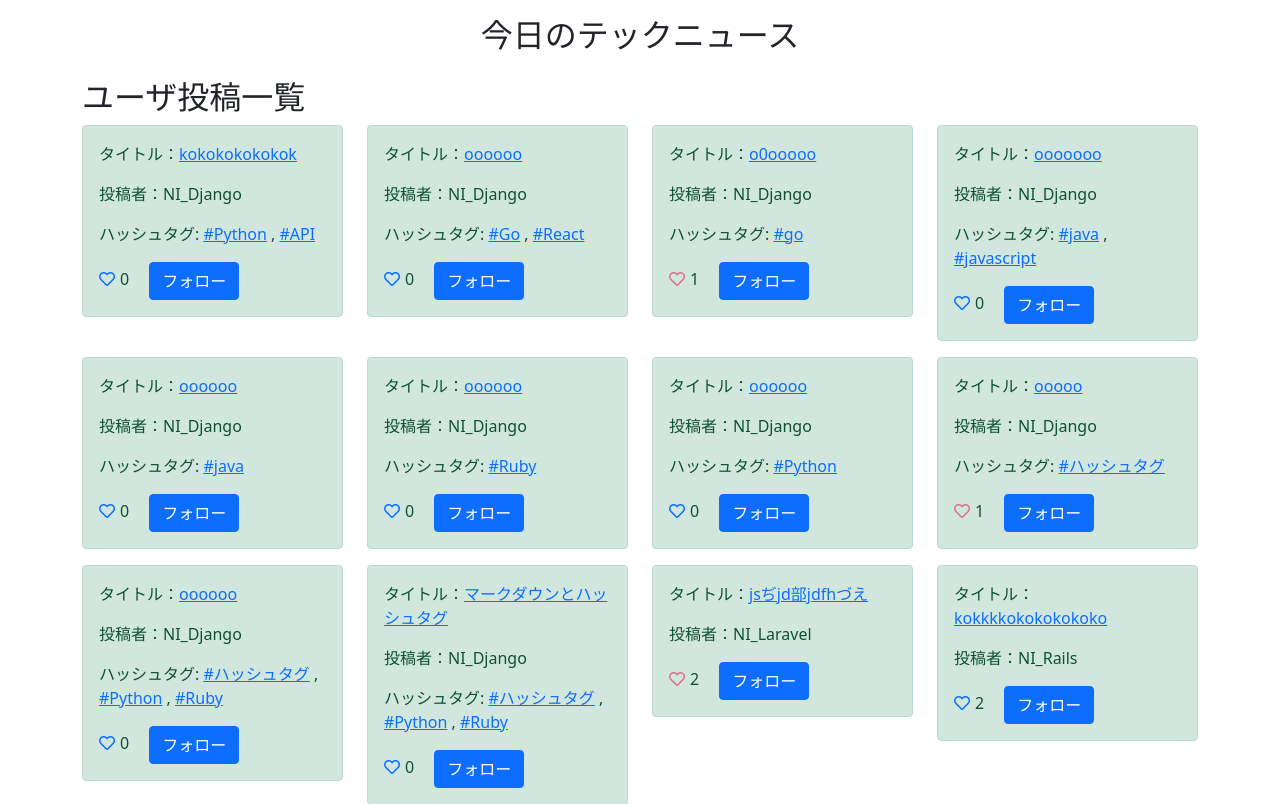
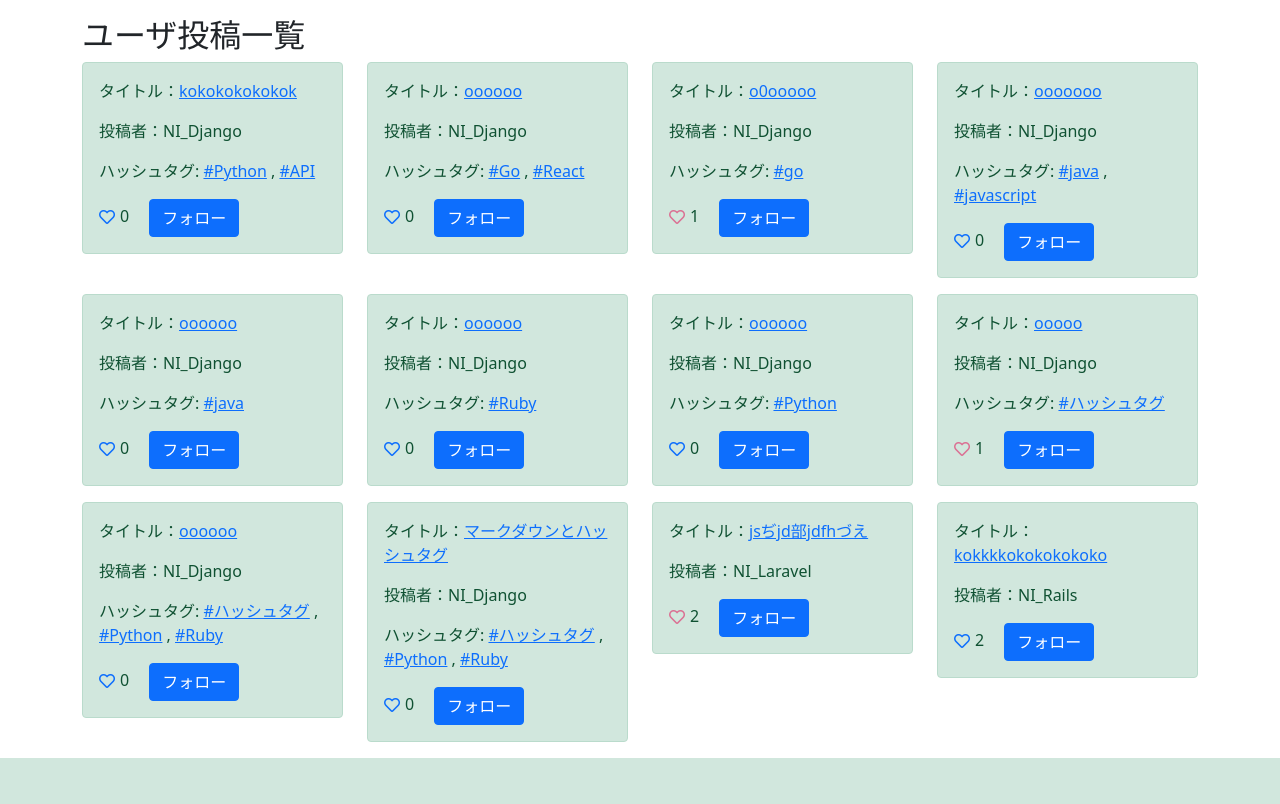
Before and after one commit to NAOHIROITO2178/Django_Web_Application, a Django app: page / in a window 1280 px wide. Shown: the part 58-862 px from the top of the page. After the commit the page ends 816 px from the top, so only its background shows below. Run offline with Django 5.2, Linux system fonts and the light colour scheme; a user stored in the database is signed in; data comes from the database, SQL or seed files in the repository; data that the repository does not hold is empty.

Commit message:
今日のテックニュースの表記を変える

```diff
--- a/templates/list.html
+++ b/templates/list.html
@@ -7,11 +7,11 @@
 
 {% block content %}
 <div class="container mt-3">
-  <h2 class="text-center mb-4">今日のテックニュース</h2>
   <div class="row">
       {% for article in news %}
       <div class="col-md-3">
           <div class="alert alert-info" role="alert"> <!-- 背景色を変更 -->
+              <h5><b>今日のテックニュース</b></h5>
               <p>タイトル：<a href="{{ article.url }}">{{ article.title }}</a></p>
               <p>投稿者：{{ article.author }}</p>
           </div>
```
